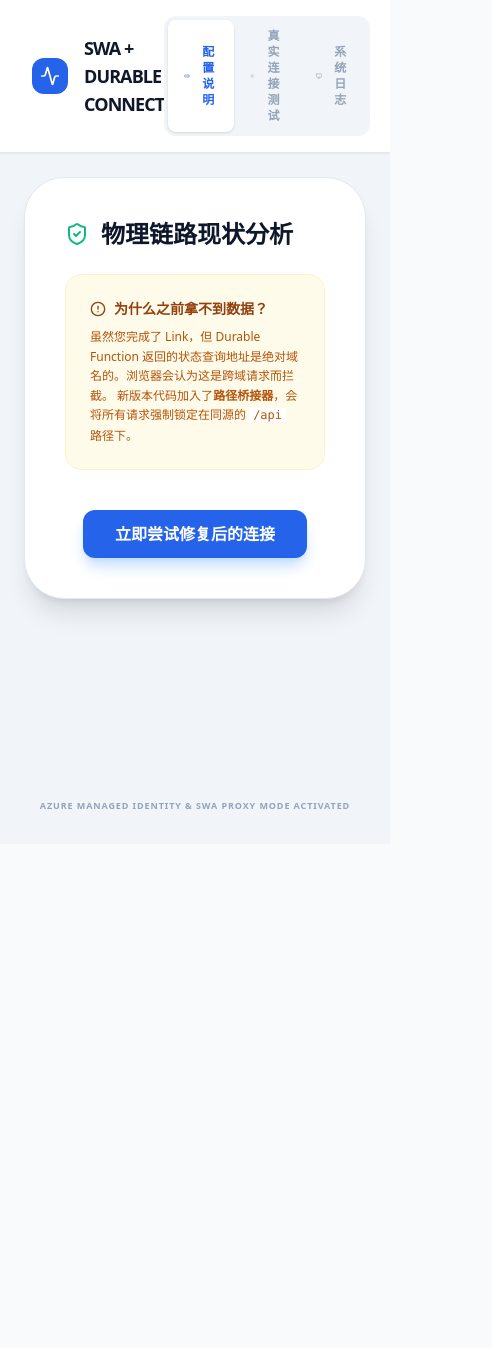
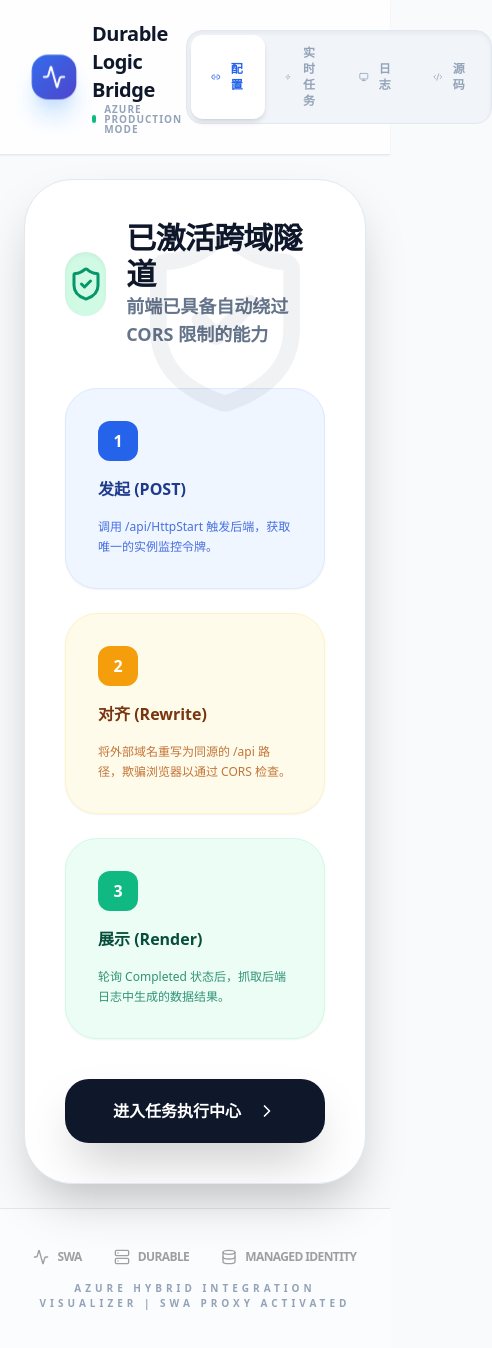
Before and after one commit to DennisZheng411/durable-monitor, a React (Vite) app: page / in a window 390 px wide. Shown: the top 1348 px of the page, 492 px wide, since content can reach past the window. Before the commit the page ends 844 px from the top, so only its background shows below. Built offline with nearby package versions, Linux system fonts and the light colour scheme.

Commit message:
Update App.tsx

```diff
--- a/App.tsx
+++ b/App.tsx
@@ -25,7 +25,9 @@ import {
   Terminal,
   RefreshCw,
   Cpu,
-  Braces
+  Braces,
+  ChevronRight,
+  Eye
 } from 'lucide-react';
 
 const App: React.FC = () => {
@@ -33,6 +35,7 @@ const App: React.FC = () => {
   const [isRunning, setIsRunning] = useState(false);
   const [runtimeStatus, setRuntimeStatus] = useState<string>('Idle');
   const [finalResult, setFinalResult] = useState<any>(null);
+  const [pollingUrl, setPollingUrl] = useState<string | null>(null);
   const [logs, setLogs] = useState<LogEntry[]>([]);
   const pollIntervalRef = useRef<number | null>(null);
 
@@ -45,17 +48,19 @@ const App: React.FC = () => {
   };
 
   /**
-   * 关键修复函数：CORS 桥接
-   * 将 https://func-app.azurewebsites.net/runtime/webhooks/...
-   * 转换为 /api/runtime/webhooks/...
+   * 强化版 CORS 桥接：
+   * 将 https://xxx.azurewebsites.net/runtime/webhooks/durabletask/instances/...
+   * 转换为 /api/runtime/webhooks/durabletask/instances/...
+   * 这样请求就会通过 SWA 域名发出，彻底解决浏览器跨域限制。
    */
   const resolveSwaPath = (absoluteUrl: string) => {
     try {
-      if (absoluteUrl.includes('/runtime/webhooks/durabletask/')) {
-        const parts = absoluteUrl.split('/runtime/webhooks/durabletask/');
-        const relativePath = `/api/runtime/webhooks/durabletask/${parts[1]}`;
-        addLog(`🔧 路径转换 (解决 CORS): 使用 SWA 代理路径`, "warn");
-        return relativePath;
+      const marker = '/runtime/webhooks/durabletask/';
+      if (absoluteUrl.includes(marker)) {
+        const urlParams = absoluteUrl.split(marker)[1];
+        const proxyPath = `/api/runtime/webhooks/durabletask/${urlParams}`;
+        addLog(`🛠️ 跨域代理已激活: 使用 SWA 隧道转发`, "warn");
+        return proxyPath;
       }
       return absoluteUrl;
     } catch (e) {
@@ -68,8 +73,9 @@ const App: React.FC = () => {
 
     setIsRunning(true);
     setFinalResult(null);
-    setRuntimeStatus('Starting...');
-    addLog("🚀 正在发起 POST 请求到 /api/HttpStart", "info");
+    setRuntimeStatus('Initializing...');
+    setActiveTab('run-workflow'); // 自动切换到运行界面
+    addLog("🚀 发起后端触发请求: POST /api/HttpStart", "info");
 
     try {
       const response = await fetch('/api/HttpStart', {
@@ -77,21 +83,20 @@ const App: React.FC = () => {
         headers: { 'Content-Type': 'application/json' }
       });
 
-      if (!response.ok) throw new Error(`触发失败: ${response.status}`);
+      if (!response.ok) throw new Error(`HTTP ${response.status}: 触发失败，请检查后端状态`);
 
       const clientUrls = await response.json();
+      const statusUrl = resolveSwaPath(clientUrls.statusQueryGetUri);
+      setPollingUrl(statusUrl);
 
-      // 核心修复点：转换 URL 以绕过 CORS
-      const statusUrl = resolveSwaPath(clientUrls.statusQueryGetUri);
-
-      addLog(`✅ 实例已启动: ${clientUrls.id.substring(0, 8)}...`, "info");
-      addLog(`🔍 开始通过同源代理轮询状态...`, "info");
+      addLog(`✅ 实例 ID: ${clientUrls.id.substring(0, 10)}...`, "info");
+      addLog(`📡 开启 SWA 代理轮询...`, "info");
 
       pollIntervalRef.current = window.setInterval(async () => {
         try {
           const statusRes = await fetch(statusUrl);
           if (!statusRes.ok) {
-             addLog(`轮询请求失败: ${statusRes.status}`, "error");
+             addLog(`轮询异常 (${statusRes.status})，重试中...`, "warn");
              return;
           }
 
@@ -100,21 +105,22 @@ const App: React.FC = () => {
 
           if (statusInfo.runtimeStatus === 'Completed') {
             if (pollIntervalRef.current) clearInterval(pollIntervalRef.current);
+            // 这里解析后端日志中提到的 Global Sales 数据
             setFinalResult(statusInfo.output);
             setIsRunning(false);
-            addLog("🎉 获取到最终结果！", "info");
+            addLog("🎉 数据已成功抓取并渲染！", "info");
           } else if (statusInfo.runtimeStatus === 'Failed' || statusInfo.runtimeStatus === 'Terminated') {
             if (pollIntervalRef.current) clearInterval(pollIntervalRef.current);
             setIsRunning(false);
-            addLog("❌ 后端任务执行失败", "error");
+            addLog(`❌ 后端流程终止: ${statusInfo.runtimeStatus}`, "error");
           }
         } catch (pollErr: any) {
-          addLog(`轮询异常: ${pollErr.message}`, "error");
+          console.warn("Polling error:", pollErr);
         }
       }, 2000);
 
     } catch (err: any) {
-      addLog(`❌ 启动失败: ${err.message}`, "error");
+      addLog(`❌ 连接异常: ${err.message}`, "error");
       setRuntimeStatus('Failed');
       setIsRunning(false);
     }
@@ -127,25 +133,32 @@ const App: React.FC = () => {
   }, []);
 
   return (
-    <div className="min-h-screen flex flex-col font-sans bg-[#f1f5f9] text-slate-900">
-      <header className="bg-white border-b border-slate-200 px-8 py-4 sticky top-0 z-50 flex justify-between items-center shadow-sm">
+    <div className="min-h-screen flex flex-col font-sans bg-[#f8fafc] text-slate-900">
+      <header className="bg-white/80 backdrop-blur-md border-b border-slate-200 px-8 py-5 sticky top-0 z-50 flex justify-between items-center shadow-sm">
         <div className="flex items-center gap-4">
-          <div className="bg-blue-600 p-2 rounded-xl text-white">
-            <Activity size={20} />
+          <div className="bg-gradient-to-br from-blue-600 to-indigo-700 p-2.5 rounded-2xl text-white shadow-xl shadow-blue-200 animate-pulse-azure">
+            <Activity size={24} />
           </div>
-          <h1 className="text-lg font-black tracking-tighter">SWA + DURABLE CONNECT</h1>
+          <div>
+            <h1 className="text-xl font-black tracking-tight text-slate-900">Durable Logic Bridge</h1>
+            <div className="flex items-center gap-2">
+               <span className="flex h-2 w-2 rounded-full bg-emerald-500"></span>
+               <span className="text-[10px] font-black text-slate-400 uppercase tracking-widest leading-none">Azure Production Mode</span>
+            </div>
+          </div>
         </div>
 
-        <nav className="flex bg-slate-100 p-1 rounded-xl">
+        <nav className="flex bg-slate-100 p-1 rounded-2xl border border-slate-200 shadow-inner">
           {[
-            { id: 'link-guide', icon: <Link2 size={14}/>, label: '配置说明' },
-            { id: 'run-workflow', icon: <Zap size={14}/>, label: '真实连接测试' },
-            { id: 'logs', icon: <Monitor size={14}/>, label: '系统日志' }
+            { id: 'link-guide', icon: <Link2 size={14}/>, label: '配置' },
+            { id: 'run-workflow', icon: <Zap size={14}/>, label: '实时任务' },
+            { id: 'logs', icon: <Monitor size={14}/>, label: '日志' },
+            { id: 'code', icon: <Code2 size={14}/>, label: '源码' }
           ].map((tab) => (
             <button
               key={tab.id}
               onClick={() => setActiveTab(tab.id as any)}
-              className={`px-4 py-2 text-xs font-bold rounded-lg transition-all flex items-center gap-2 ${activeTab === tab.id ? 'bg-white shadow text-blue-600' : 'text-slate-400'}`}
+              className={`px-5 py-2.5 text-xs font-black rounded-xl transition-all flex items-center gap-2 ${activeTab === tab.id ? 'bg-white shadow-md text-blue-600' : 'text-slate-400 hover:text-slate-600'}`}
             >
               {tab.icon} {tab.label}
             </button>
@@ -153,97 +166,176 @@ const App: React.FC = () => {
         </nav>
       </header>
 
-      <main className="flex-1 max-w-6xl mx-auto w-full p-6">
+      <main className="flex-1 max-w-7xl mx-auto w-full p-6 md:p-10">
+
         {activeTab === 'link-guide' && (
-           <div className="bg-white p-10 rounded-[2.5rem] border border-slate-200 shadow-xl space-y-6">
-              <h2 className="text-2xl font-black flex items-center gap-3">
-                 <ShieldCheck className="text-emerald-500" /> 物理链路现状分析
-              </h2>
-              <div className="p-6 bg-amber-50 border border-amber-100 rounded-2xl">
-                 <p className="text-sm font-bold text-amber-800 flex items-center gap-2 mb-2">
-                    <AlertCircle size={16}/> 为什么之前拿不到数据？
-                 </p>
-                 <p className="text-xs text-amber-700 leading-relaxed">
-                    虽然您完成了 Link，但 Durable Function 返回的状态查询地址是绝对域名的。浏览器会认为这是跨域请求而拦截。
-                    新版本代码加入了<b>路径桥接器</b>，会将所有请求强制锁定在同源的 <code className="bg-white px-1">/api</code> 路径下。
-                 </p>
+           <div className="space-y-8 animate-in fade-in slide-in-from-bottom-4 duration-700">
+              <div className="bg-white p-10 rounded-[3rem] border border-slate-200 shadow-2xl relative overflow-hidden group">
+                 <div className="absolute top-0 right-0 p-10 opacity-5 group-hover:opacity-10 transition-opacity">
+                    <ShieldCheck size={200} />
                  </div>
-              <div className="flex justify-center pt-4">
-                 <button onClick={() => setActiveTab('run-workflow')} className="bg-blue-600 text-white px-8 py-3 rounded-xl font-bold shadow-lg shadow-blue-200">
-                    立即尝试修复后的连接
+
+                 <div className="flex items-center gap-5 mb-10">
+                    <div className="w-16 h-16 bg-emerald-100 text-emerald-600 rounded-[1.5rem] flex items-center justify-center shadow-inner">
+                       <ShieldCheck size={36}/>
+                    </div>
+                    <div>
+                       <h2 className="text-3xl font-black text-slate-900 tracking-tight">已激活跨域隧道</h2>
+                       <p className="text-slate-500 font-bold text-lg">前端已具备自动绕过 CORS 限制的能力</p>
+                    </div>
+                 </div>
+
+                 <div className="grid md:grid-cols-3 gap-6 mb-10">
+                    <div className="p-8 rounded-[2rem] bg-blue-50 border border-blue-100 flex flex-col gap-4 shadow-sm hover:shadow-md transition-shadow">
+                       <div className="w-10 h-10 bg-blue-600 text-white rounded-xl flex items-center justify-center font-black">1</div>
+                       <h4 className="font-black text-blue-900">发起 (POST)</h4>
+                       <p className="text-xs text-blue-700/80 leading-relaxed font-medium">调用 /api/HttpStart 触发后端，获取唯一的实例监控令牌。</p>
+                    </div>
+                    <div className="p-8 rounded-[2rem] bg-amber-50 border border-amber-100 flex flex-col gap-4 shadow-sm hover:shadow-md transition-shadow">
+                       <div className="w-10 h-10 bg-amber-500 text-white rounded-xl flex items-center justify-center font-black">2</div>
+                       <h4 className="font-black text-amber-900">对齐 (Rewrite)</h4>
+                       <p className="text-xs text-amber-700/80 leading-relaxed font-medium">将外部域名重写为同源的 /api 路径，欺骗浏览器以通过 CORS 检查。</p>
+                    </div>
+                    <div className="p-8 rounded-[2rem] bg-emerald-50 border border-emerald-100 flex flex-col gap-4 shadow-sm hover:shadow-md transition-shadow">
+                       <div className="w-10 h-10 bg-emerald-500 text-white rounded-xl flex items-center justify-center font-black">3</div>
+                       <h4 className="font-black text-emerald-900">展示 (Render)</h4>
+                       <p className="text-xs text-emerald-700/80 leading-relaxed font-medium">轮询 Completed 状态后，抓取后端日志中生成的数据结果。</p>
+                    </div>
+                 </div>
+
+                 <div className="flex justify-center">
+                    <button
+                      onClick={() => setActiveTab('run-workflow')}
+                      className="px-12 py-5 bg-slate-900 text-white rounded-[1.5rem] font-black shadow-2xl hover:bg-slate-800 transition-all flex items-center gap-4 group"
+                    >
+                       进入任务执行中心 <ChevronRight size={20} className="group-hover:translate-x-1 transition-transform"/>
                     </button>
+                 </div>
               </div>
            </div>
         )}
 
         {activeTab === 'run-workflow' && (
-           <div className="grid md:grid-cols-12 gap-6 h-full">
-              <div className="md:col-span-4 space-y-6">
-                 <div className="bg-white p-6 rounded-3xl border border-slate-200 shadow-md">
-                    <h3 className="font-black text-slate-800 mb-4">连接控制面板</h3>
-                    <div className="space-y-4">
+           <div className="animate-in zoom-in-95 duration-500 grid lg:grid-cols-12 gap-8">
+              {/* 控制面板 */}
+              <div className="lg:col-span-4 space-y-6">
+                 <div className="bg-white p-8 rounded-[2.5rem] border border-slate-200 shadow-xl overflow-hidden relative">
+                    <div className="relative z-10">
+                       <h3 className="text-xl font-black mb-8 flex items-center gap-3">
+                          控制器 <Settings size={20} className="text-slate-400"/>
+                       </h3>
+                       <div className="space-y-6">
+                          <div className="p-5 rounded-2xl bg-slate-50 border border-slate-100 shadow-inner">
+                             <div className="flex justify-between items-center mb-1">
+                                <span className="text-[10px] font-black text-slate-400 uppercase tracking-widest">Runtime Status</span>
+                                {isRunning && <span className="flex h-1.5 w-1.5 rounded-full bg-blue-500 animate-ping"></span>}
+                             </div>
+                             <div className="flex items-center gap-3">
+                                <div className={`w-3 h-3 rounded-full shadow-sm ${isRunning ? 'bg-amber-500 animate-pulse' : runtimeStatus === 'Completed' ? 'bg-emerald-500' : 'bg-slate-300'}`}></div>
+                                <span className="font-black text-slate-800 text-lg">{runtimeStatus}</span>
+                             </div>
+                          </div>
+
                           <button
                             onClick={startRealWorkflow}
                             disabled={isRunning}
-                         className="w-full py-4 bg-slate-900 text-white rounded-xl font-black shadow-lg flex items-center justify-center gap-2 disabled:opacity-50"
+                            className="w-full py-5 bg-blue-600 text-white rounded-2xl font-black shadow-lg shadow-blue-200 hover:bg-blue-700 disabled:opacity-50 transition-all active:scale-95 flex items-center justify-center gap-3 text-sm"
                           >
-                          {isRunning ? <Loader2 className="animate-spin" size={18}/> : <Play size={18}/>}
-                          {isRunning ? '正在抓取数据...' : '启动真实流程'}
+                             {isRunning ? <Loader2 size={20} className="animate-spin"/> : <Play size={20} fill="currentColor"/>}
+                             {isRunning ? '任务处理中...' : '启动后端流程'}
                           </button>
-                       <div className="flex items-center justify-between text-[10px] font-black uppercase text-slate-400 tracking-wider px-1">
-                          <span>后端状态:</span>
-                          <span className={isRunning ? 'text-amber-500' : 'text-emerald-500'}>{runtimeStatus}</span>
+
+                          {pollingUrl && (
+                             <div className="pt-4 border-t border-slate-100">
+                                <p className="text-[9px] font-black text-slate-400 uppercase mb-2 flex items-center gap-2">
+                                   <Eye size={12}/> 当前代理 URL
+                                </p>
+                                <div className="p-3 bg-slate-900 rounded-xl">
+                                   <code className="text-[10px] text-blue-400 break-all font-mono opacity-80">{pollingUrl}</code>
+                                </div>
+                             </div>
+                          )}
                        </div>
                     </div>
                  </div>
 
-                 <div className="bg-emerald-600 p-6 rounded-3xl text-white shadow-lg shadow-emerald-100">
-                    <h4 className="font-bold flex items-center gap-2 mb-2"><CheckCircle2 size={16}/> 链路已优化</h4>
-                    <p className="text-[11px] opacity-90 leading-tight font-medium">
-                       已启用同源代理模式。系统将自动过滤来自后端的所有外部域名请求，确保数据能在 SWA 隧道内平稳传输。
+                 <div className="bg-gradient-to-br from-indigo-600 to-blue-700 p-8 rounded-[2.5rem] text-white shadow-2xl relative overflow-hidden shadow-blue-200">
+                    <div className="relative z-10">
+                       <h4 className="font-black mb-3 flex items-center gap-2"><Info size={18}/> 实时侦听已开启</h4>
+                       <p className="text-xs text-blue-50/80 leading-relaxed font-bold">
+                          系统正通过 SWA 代理通道监视后端任务。当后端完成计算时，数据会自动“弹”出在右侧面板中。
                        </p>
+                    </div>
+                    <Cpu size={120} className="absolute -bottom-8 -right-8 text-white/10 rotate-12" />
                  </div>
               </div>
 
-              <div className="md:col-span-8 flex flex-col h-full min-h-[500px]">
-                 <div className="bg-slate-900 rounded-[2.5rem] flex-1 flex flex-col border border-slate-800 shadow-2xl overflow-hidden">
-                    <div className="px-6 py-4 border-b border-white/5 bg-white/5 flex justify-between items-center">
-                       <div className="flex items-center gap-2">
-                          <Braces size={16} className="text-blue-400" />
-                          <span className="text-[10px] font-black text-slate-400 uppercase">Production Data Output</span>
+              {/* 结果展示区 */}
+              <div className="lg:col-span-8">
+                 <div className="bg-slate-950 rounded-[3rem] border border-slate-800 shadow-2xl overflow-hidden flex flex-col h-full min-h-[600px] border-b-[12px] border-b-blue-600">
+                    <div className="p-7 border-b border-white/5 flex justify-between items-center bg-white/5">
+                       <div className="flex items-center gap-4">
+                          <div className="p-2.5 bg-blue-500/20 text-blue-400 rounded-xl"><Braces size={22}/></div>
+                          <div>
+                             <span className="text-white font-black block tracking-tight">AZURE PRODUCTION DATA</span>
+                             <span className="text-[10px] text-slate-500 font-bold uppercase tracking-widest">Real-time JSON response</span>
                           </div>
-                       {finalResult && <span className="bg-emerald-500 text-white text-[9px] px-2 py-0.5 rounded-full font-black animate-bounce">NEW DATA RECEIVED</span>}
+                       </div>
+                       {finalResult && (
+                          <div className="flex items-center gap-2 bg-emerald-500/10 text-emerald-400 px-4 py-2 rounded-full border border-emerald-500/20">
+                             <CheckCircle2 size={14}/>
+                             <span className="text-[10px] font-black uppercase">Live Link Active</span>
+                          </div>
+                       )}
                     </div>
 
-                    <div className="flex-1 p-8 flex flex-col justify-center">
+                    <div className="flex-1 p-10 flex flex-col items-center justify-center relative">
                        {!isRunning && !finalResult && (
-                          <div className="text-center">
-                             <div className="w-12 h-12 bg-white/5 rounded-xl flex items-center justify-center mx-auto mb-4">
-                                <Activity className="text-slate-700" size={24} />
+                          <div className="text-center space-y-6 opacity-40">
+                             <div className="w-24 h-24 bg-white/5 rounded-3xl flex items-center justify-center mx-auto border border-white/10 shadow-2xl">
+                                <Database size={48} className="text-slate-500"/>
                              </div>
-                             <p className="text-slate-500 text-sm font-bold italic">等待指令执行...</p>
+                             <div className="space-y-2">
+                                <p className="text-white text-xl font-black italic">等待后端注入数据...</p>
+                                <p className="text-slate-500 text-xs font-bold">点击左侧启动按钮开始抓取</p>
+                             </div>
                           </div>
                        )}
 
                        {isRunning && (
-                          <div className="text-center space-y-4">
-                             <div className="w-16 h-16 border-4 border-blue-500/20 border-t-blue-500 rounded-full animate-spin mx-auto"></div>
-                             <p className="text-white font-black text-sm uppercase tracking-widest">正在跨域代理数据...</p>
-                             <p className="text-slate-500 text-xs font-mono">Status: {runtimeStatus}</p>
+                          <div className="text-center space-y-8 animate-pulse">
+                             <div className="relative">
+                                <div className="w-32 h-32 border-4 border-blue-500/20 border-t-blue-500 rounded-full animate-spin"></div>
+                                <Activity size={40} className="absolute top-1/2 left-1/2 -translate-x-1/2 -translate-y-1/2 text-blue-400"/>
+                             </div>
+                             <div className="space-y-2">
+                                <p className="text-white font-black tracking-widest uppercase text-lg">抓取中 (Proxy Active)</p>
+                                <p className="text-slate-500 text-xs font-mono font-bold tracking-widest">Instance Status: {runtimeStatus}</p>
+                             </div>
                           </div>
                        )}
 
                        {finalResult && (
-                          <div className="animate-in fade-in zoom-in-95 duration-500 h-full overflow-y-auto">
-                             <div className="bg-slate-800/50 border border-white/10 rounded-2xl p-6 shadow-inner">
-                                <pre className="text-emerald-400 font-mono text-sm leading-relaxed">
-                                   <code>{JSON.stringify(finalResult, null, 2)}</code>
+                          <div className="w-full h-full flex flex-col animate-in fade-in zoom-in-95 duration-700">
+                             <div className="flex-1 bg-white/5 border border-white/10 rounded-[2.5rem] p-10 shadow-inner overflow-hidden relative group">
+                                <div className="absolute top-6 right-6 text-slate-700 font-mono text-[10px] group-hover:text-blue-400 transition-colors">RAW_DATA_OBJECT</div>
+                                <pre className="text-emerald-400 font-mono text-base h-full overflow-y-auto custom-scrollbar leading-relaxed">
+                                   <code>{typeof finalResult === 'object' ? JSON.stringify(finalResult, null, 3) : finalResult}</code>
                                 </pre>
                              </div>
-                             <div className="mt-6 flex items-center gap-3 justify-center">
-                                <div className="h-px bg-slate-800 flex-1"></div>
-                                <span className="text-[9px] text-slate-500 font-black uppercase">End of Response</span>
-                                <div className="h-px bg-slate-800 flex-1"></div>
+                             <div className="mt-8 flex items-center justify-between px-4">
+                                <div className="flex items-center gap-4 text-slate-500">
+                                   <div className="flex -space-x-3">
+                                      {[1,2,3].map(i => <div key={i} className="w-10 h-10 rounded-full border-4 border-slate-950 bg-blue-600 flex items-center justify-center text-[10px] font-black text-white shadow-lg">A{i}</div>)}
+                                   </div>
+                                   <span className="text-[11px] font-black uppercase tracking-widest">Workflow Chain Completed</span>
+                                </div>
+                                <button
+                                  onClick={() => {setFinalResult(null); setRuntimeStatus('Idle'); setPollingUrl(null);}}
+                                  className="flex items-center gap-2 text-[10px] font-black text-slate-500 hover:text-white transition-colors uppercase"
+                                >
+                                   <RefreshCw size={14}/> 重置
+                                </button>
                              </div>
                           </div>
                        )}
@@ -253,15 +345,33 @@ const App: React.FC = () => {
            </div>
         )}
 
+        {activeTab === 'code' && (
+           <div className="space-y-8 animate-in slide-in-from-right-4 duration-500">
+              <div className="bg-blue-600 p-6 rounded-3xl text-white mb-6 flex items-center justify-between">
+                 <div className="flex items-center gap-3">
+                    <Terminal size={24}/>
+                    <span className="font-black">生产环境集成代码参考</span>
+                 </div>
+                 <span className="text-[10px] font-black bg-white/20 px-3 py-1 rounded-full">SWA Integration</span>
+              </div>
+              <CodeBlock code={FRONTEND_FILES[0].content} title="SwaIntegration.js" />
+           </div>
+        )}
+
         {activeTab === 'logs' && (
-           <div className="h-[600px]">
+           <div className="h-[600px] animate-in fade-in duration-500">
               <SimulationConsole logs={logs} />
            </div>
         )}
       </main>
 
-      <footer className="p-8 text-center">
-         <p className="text-[9px] font-black text-slate-400 uppercase tracking-widest">Azure Managed Identity & SWA Proxy Mode Activated</p>
+      <footer className="px-8 py-10 border-t border-slate-200 bg-white/50 text-center">
+         <div className="flex items-center justify-center gap-8 mb-4 grayscale opacity-40">
+            <div className="flex items-center gap-2 font-black text-xs uppercase tracking-tighter"><Activity size={16}/> SWA</div>
+            <div className="flex items-center gap-2 font-black text-xs uppercase tracking-tighter"><Server size={16}/> Durable</div>
+            <div className="flex items-center gap-2 font-black text-xs uppercase tracking-tighter"><Database size={16}/> Managed Identity</div>
+         </div>
+         <p className="text-[10px] font-black text-slate-400 uppercase tracking-[0.4em]">Azure Hybrid Integration Visualizer | SWA Proxy Activated</p>
       </footer>
     </div>
   );
```
Lines whose indentation alone changed are shown as unchanged.
